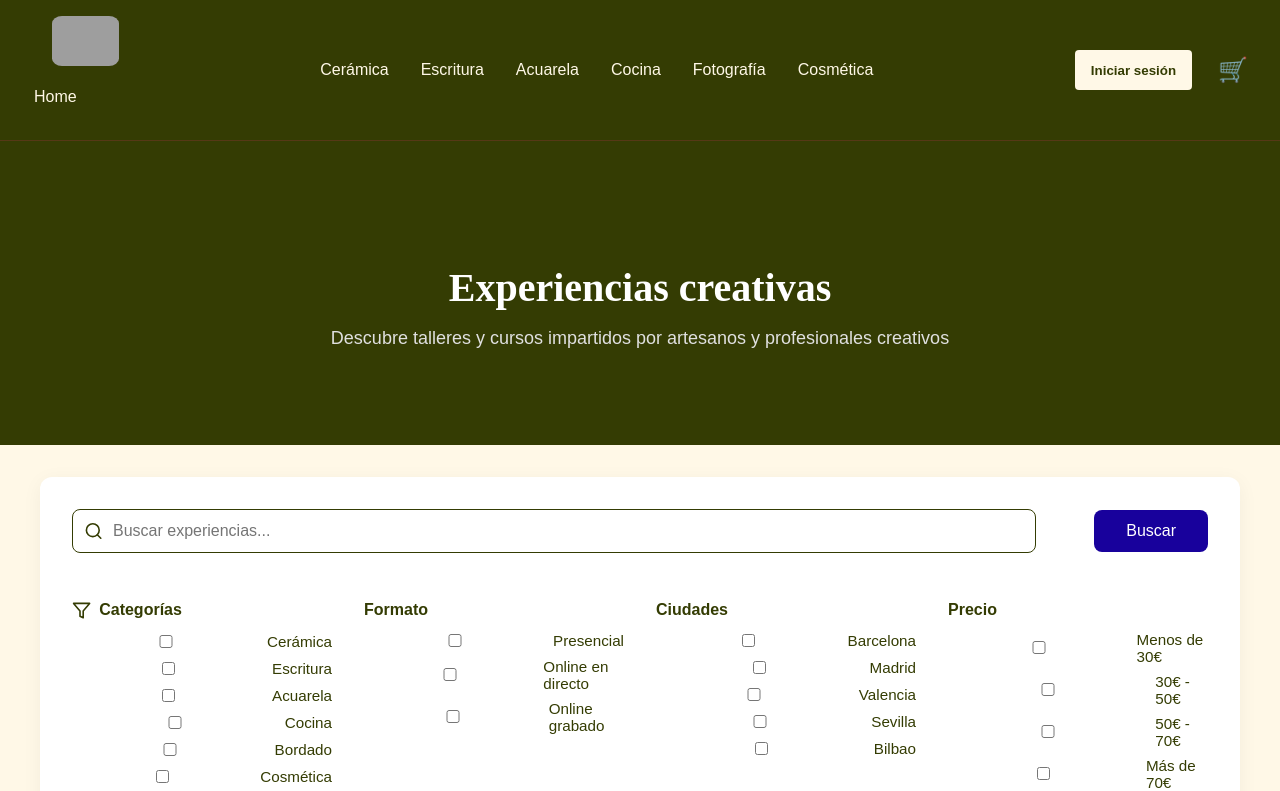
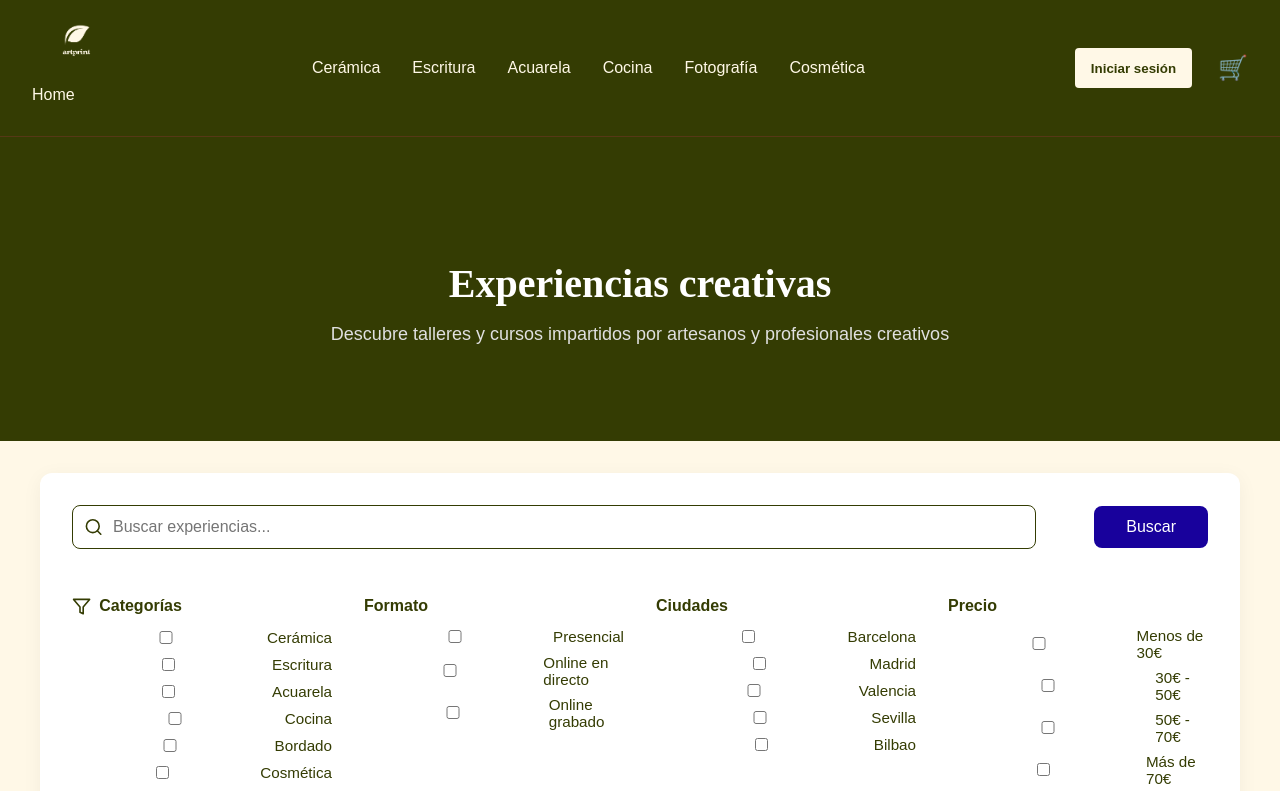
Before and after one commit to Akalchi/marketplaceArtPrint, a React (Vite) app: page /catalog in a window 1280 px wide. Shown: the top 791 px of the page. Built offline with nearby package versions, Linux system fonts and the light colour scheme; grey boxes are pictures that could not be loaded; a web font is replaced by a local one.

Commit message:
FIX- NavBar import

```diff
--- a/src/components/navbar/NavBar.jsx
+++ b/src/components/navbar/NavBar.jsx
@@ -1,7 +1,7 @@
 import React from 'react';
 import styles from "./NavBar.module.css";
 import { Link } from "react-router-dom";
-import logoImgDark from "../../assets/artprintLogoDark.png";
+import logoImgDark from "../../assets/logos/artprintLogoDark.png";
 
 const Navbar = () => {
   return (
--- a/src/components/navbar/NavBar.module.css
+++ b/src/components/navbar/NavBar.module.css
@@ -22,7 +22,6 @@
 .text {
     font-family: var(--font-text);
     color: var(--color-beige);
-    padding: 2px;
 }
 
 .categories {
```
